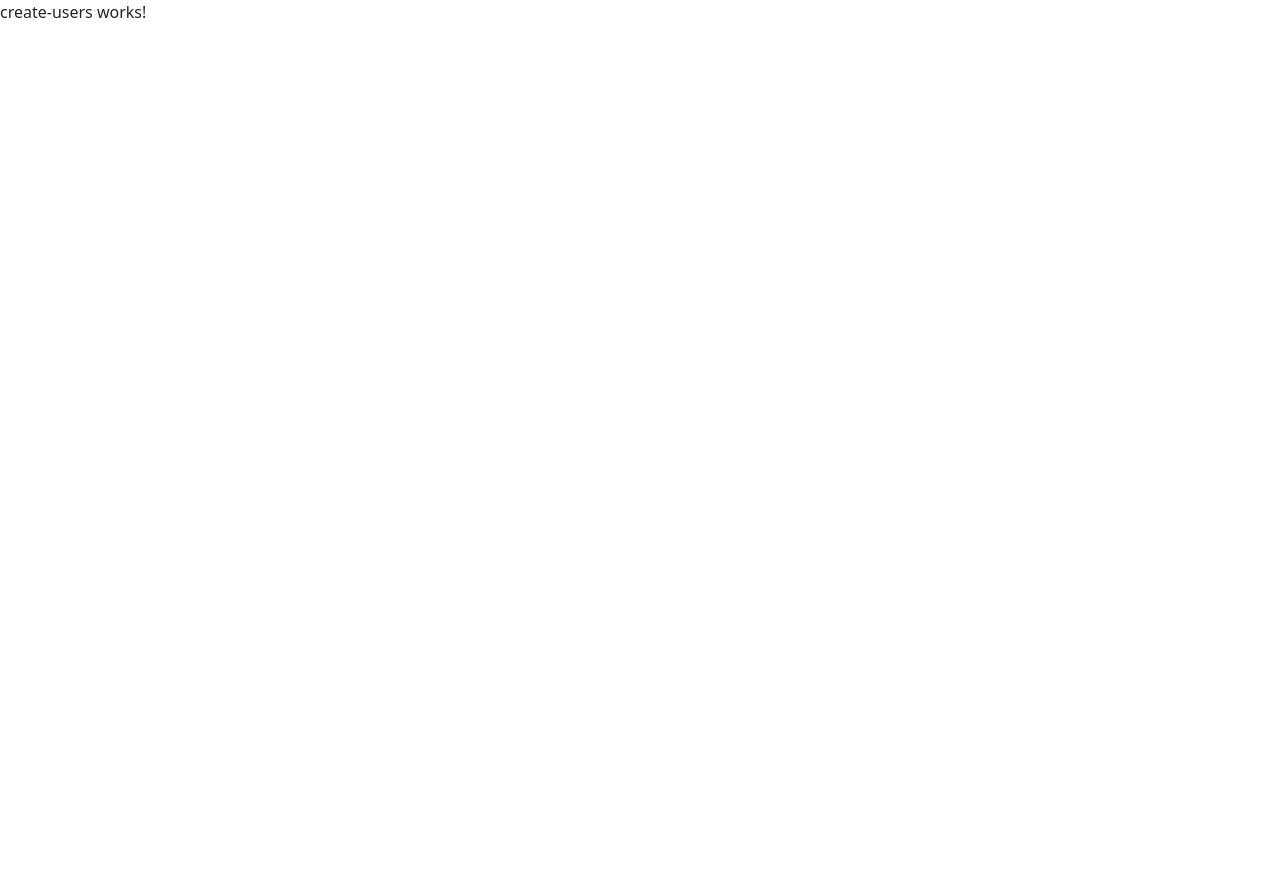
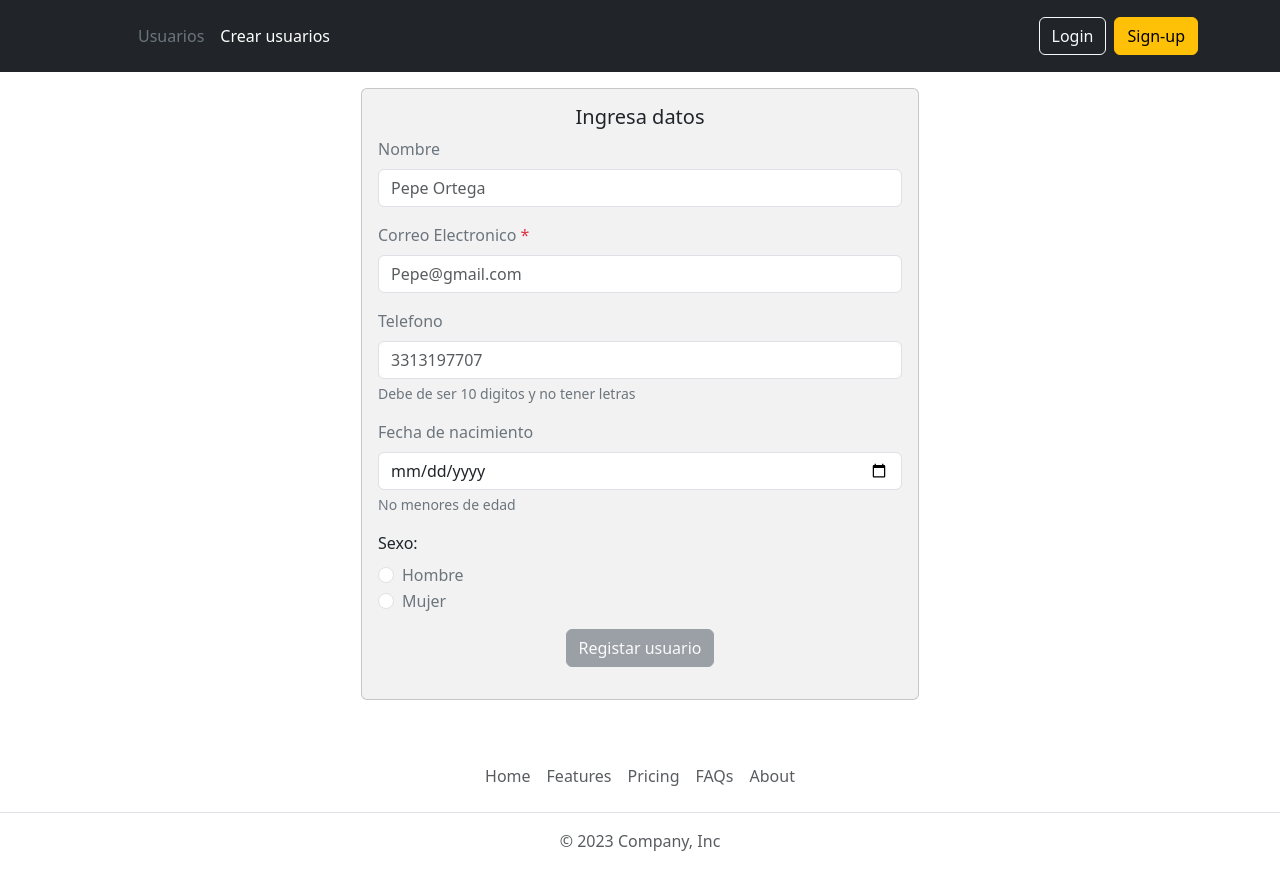
Before and after one commit to Erick-Hernandez-Ortega/prueba-tecnica-yo-contigo, an Angular app: page /ingresar in a window 1280 px wide. Shown: the top 890 px of the page. Before the commit the page ends 800 px from the top, so only its background shows below. Built offline with nearby package versions, Linux system fonts and the light colour scheme.

Commit message:
Creo nuevo componente y añado verificaciones al form

```diff
--- a/src/app/components/create-users/create-users.component.html
+++ b/src/app/components/create-users/create-users.component.html
@@ -1,3 +1,5 @@
-<p>
-  create-users works!
-</p>
+<app-header></app-header>
+
+<app-form-users></app-form-users>
+
+<app-footer></app-footer>
--- /dev/null
+++ b/src/app/components/form-users/form-users.component.css
@@ -0,0 +1,3 @@
+.card {
+    background-color: #f2f2f2;
+}
--- /dev/null
+++ b/src/app/components/form-users/form-users.component.html
@@ -0,0 +1,55 @@
+<div class="container">
+  <div class="d-flex justify-content-center align-items-center">
+    <div class="card my-3 w-50">
+      <div class="card-body">
+        <h5 class="text-center">Ingresa datos</h5>
+
+        <div class="mb-3">
+          <label for="nombreLabel" class="form-label text-secondary">Nombre</label>
+          <input type="text" class="form-control" placeholder="Pepe Ortega" [(ngModel)]="nombre">
+        </div>
+
+        <div class="mb-3">
+          <label for="emailLabel" class="form-label text-secondary">Correo Electronico <span
+              class="text-danger">*</span></label>
+          <input type="email" class="form-control" placeholder="Pepe@gmail.com" required [(ngModel)]="email">
+        </div>
+
+        <div class="mb-3">
+          <label for="phoneLabel" class="form-label text-secondary">Telefono</label>
+          <input type="text" class="form-control" placeholder="3313197707" [(ngModel)]="telefono" maxlength="10" (input)="validar()">
+          <div class="form-text text-secondary" *ngIf="this.telefono.length != 10">
+            Debe de ser 10 digitos y no tener letras
+          </div>
+        </div>
+
+        <div class="mb-3">
+          <label for="phoneLabel" class="form-label text-secondary">Fecha de nacimiento</label>
+          <input type="date" class="form-control" [(ngModel)]="fecha" (input)="esMenor()">
+          <div class="form-text text-secondary" *ngIf="isMenor">
+            No menores de edad
+          </div>
+        </div>
+
+        <label for="Label" class="form-label d-block">Sexo:</label>
+        <div class="form-check">
+          <input class="form-check-input" type="radio" name="flexRadioDefault" value="Hombre" [(ngModel)]="sexo">
+          <label class="form-check-label text-secondary" for="flexradio-h">
+            Hombre
+          </label>
+        </div>
+        <div class="form-check">
+          <input class="form-check-input" type="radio" name="flexRadioDefault" value="Mujer" [(ngModel)]="sexo">
+          <label class="form-check-label text-secondary" for="flexradio-m">
+            Mujer
+          </label>
+        </div>
+
+        <div class="my-3 d-flex justify-content-center">
+          <button type="button" class="btn btn-secondary" (click)="registrar()" [disabled]="!validar()">Registar usuario</button>
+        </div>
+
+      </div>
+    </div>
+  </div>
+</div>
--- /dev/null
+++ b/src/app/components/form-users/form-users.component.ts
@@ -0,0 +1,72 @@
+import { Component, OnInit } from '@angular/core';
+import { HttpClient, HttpHeaders } from '@angular/common/http';
+import { trigger } from '@angular/animations';
+
+@Component({
+  selector: 'app-form-users',
+  templateUrl: './form-users.component.html',
+  styleUrls: ['./form-users.component.css'],
+})
+export class FormUsersComponent implements OnInit {
+  nombre: string = '';
+  email: string = '';
+  telefono: string = '';
+  fecha: string = '';
+  sexo: string = '';
+  isMenor: boolean = true;
+
+
+  constructor(private http: HttpClient) { }
+
+  ngOnInit() { }
+
+  validar(): boolean {
+    const regexNum = /^\d+$/;
+
+    // Email ya se valido con required en la plantilla
+    if (this.telefono.length === 10 && regexNum.test(this.telefono) && !this.esMenor()) {
+      return true
+    } else {
+      return false
+    }
+  }
+
+  esMenor(): boolean {
+    const fechaNacimiento = new Date(this.fecha);
+    const fechaActual = new Date();
+    const diferenciaTiempo = fechaActual.getTime() - fechaNacimiento.getTime();
+    const edad = diferenciaTiempo / (1000 * 60 * 60 * 24 * 365.25);
+    const edadMinima = 18;
+
+    this.isMenor = edad < edadMinima;
+    return edad < edadMinima;
+  }
+
+  registrar(): void {
+    const data = {
+      nombre: this.nombre,
+      email: this.email,
+      telefono: this.telefono,
+      sexo: this.sexo,
+      fecha: this.fecha
+    }
+
+    const httpOptions = {
+      headers: new HttpHeaders({
+        'Content-Type': 'application/json'
+      })
+    };
+
+    this.http.post('http://localhost:3000/usuarios', data, httpOptions).subscribe(
+      (response) => {
+        // Maneja la respuesta del servidor
+        console.log('Respuesta:', response);
+      },
+      (error) => {
+        // Maneja errores, si los hay
+        console.error('Error:', error);
+      }
+    );
+
+  }
+}
--- a/src/app/components/header/header.component.html
+++ b/src/app/components/header/header.component.html
@@ -6,9 +6,9 @@
       </a>
 
       <ul class="nav col-12 col-lg-auto me-lg-auto mb-2 justify-content-center mb-md-0">
-        <li><a href="#" class="nav-link px-2 text-secondary">Home</a></li>
-        <li><a href="#" class="nav-link px-2 text-white">Features</a></li>
-        <li><a href="#" class="nav-link px-2 text-white">Pricing</a></li>
+        <li><a routerLink="" class="nav-link px-2 text-secondary">Usuarios</a></li>
+        <li><a routerLink="ingresar" class="nav-link px-2 text-white">Crear usuarios</a></li>
+        <!-- <li><a href="#" class="nav-link px-2 text-white">Pricing</a></li> -->
       </ul>
 
       <form class="col-12 col-lg-auto mb-3 mb-lg-0 me-lg-3" role="search">
```
Also changed, not shown: src/app/api/server.mjs (+7 -0 lines), src/app/app.module.ts (+7 -1 lines), 1 other file (tests, documents, lock files or other folders).
